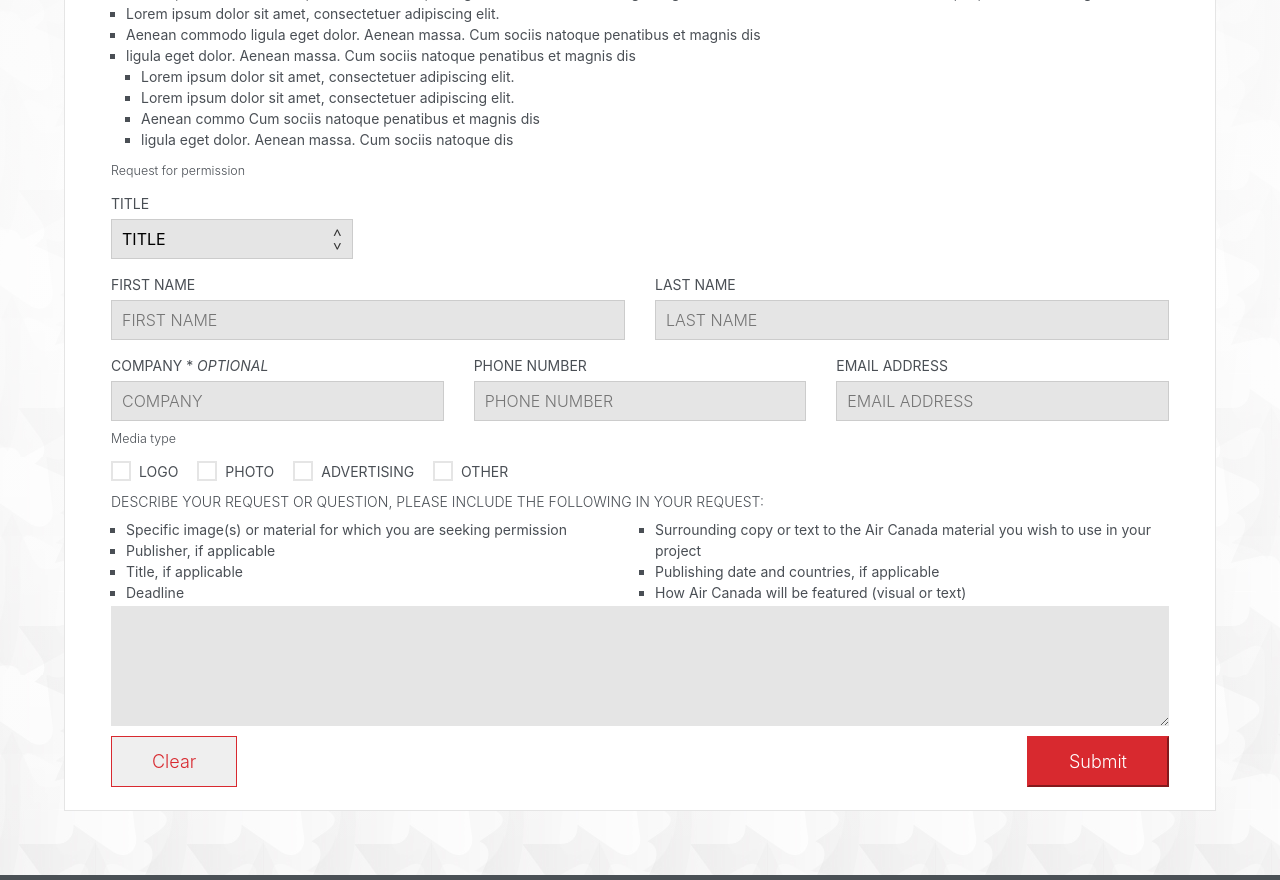
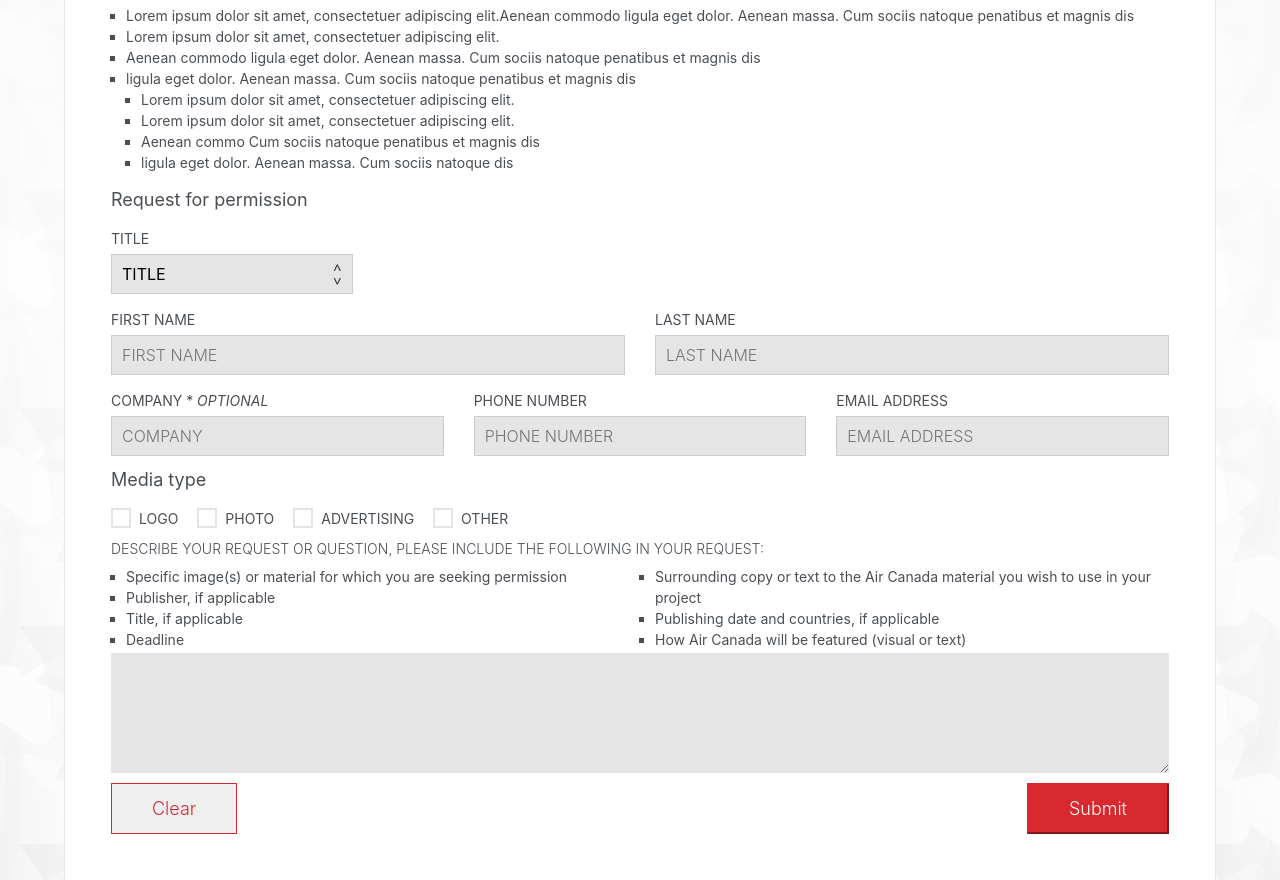
Before and after one commit to derek12356/AC_test, a website: page index.html in a window 1280 px wide. Shown: the part 760-1640 px from the top of the page. Drawn offline with nearby package versions, Linux system fonts and the light colour scheme.

Commit message:
font-size

```diff
--- a/index.html
+++ b/index.html
@@ -109,7 +109,7 @@
 
       <div class="info-section__form">
         <div class="info-section__form__wrap">
-          <h5 class='mb-4'>Request for permission</h5>
+          <div class='info-section__form__title mb-4'>Request for permission</div>
           <div class="info-section__form__body">
             <form action="#">
               <div class="row">
@@ -161,7 +161,7 @@
                 </div>
               </div>
               <div class="info-section__media">
-                  <h5 class="mb-4">Media type</h5>
+                  <div class="info-section__media__title mb-4">Media type</div>
                   <div class="row">
                     <div class="col-sm-12">
                       <div class="form-group">
--- a/sass/_info.scss
+++ b/sass/_info.scss
@@ -10,13 +10,16 @@
 	&__content{
 		color:$color-grey-dark;
 		font-size:1.4rem;
-		padding:2% 4%;
+		padding:4%;
 		ul{
 			padding:3px 0;
 			list-style-type: square;
 		}
 	}
 	&__form{
+			&__title{
+				font-size:1.8rem;
+			}
 			::placeholder{
 					font-weight:300;
 			}
@@ -64,6 +67,9 @@
 	    }
 	}
 	&__media{
+		&__title{
+			font-size:1.8rem;
+		}
 		&__check{
 				  display: block;
 				  position: relative;
```
Also changed, not shown: css/styles.css.
